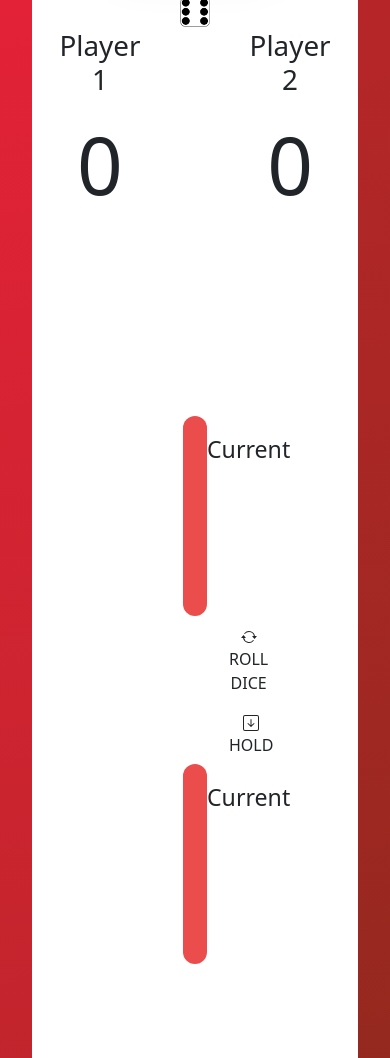
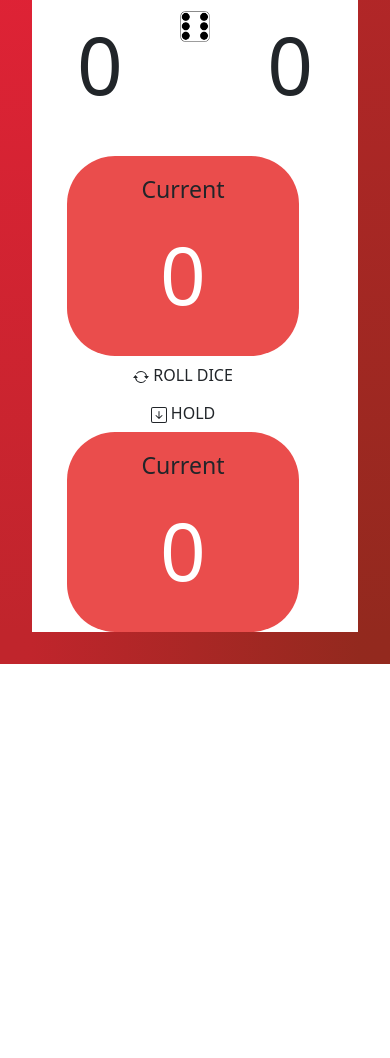
Before and after one commit to Blacklight059/Dices-games, a plain HTML site: page index.html in a window 390 px wide. Shown: the part 352-1410 px from the top of the page. After the commit the page ends 1016 px from the top, so only its background shows below. Drawn offline with nearby package versions, Linux system fonts and the light colour scheme.

Commit message:
responsive improvement

```diff
--- a/assets/css/style.css
+++ b/assets/css/style.css
@@ -15,7 +15,6 @@ body {
     justify-content: space-around;
     width: 70%;
     margin: auto;
-    padding: 50px;
     text-align: center;
 
 }
@@ -36,7 +35,8 @@ body {
 
 .play, .game {
     justify-content: space-around;
-    margin: 10rem;
+    align-items: center;
+    margin: auto;
 
 }
 
--- a/index.html
+++ b/index.html
@@ -42,13 +42,13 @@
             </div>
 
         </div>
-        <div class="row play">
-            <div class="row col-3 current1">
+        <div class="row container-fluid play">
+            <div class="row col-10 col-md-3 current1">
                 <h3 class="current mx-auto">Current</h3>
                 <span id="sum1">0</span>
             </div>
 
-            <div class="row col-2 mx-auto playButton">
+            <div class="row col-10 col-md-2 playButton">
                 <div class="rollDice">
                     <button type="button" class="btn" id="btnRoll" onClick="rollTheDice()">
                       <svg xmlns="http://www.w3.org/2000/svg" width="16" height="16" fill="currentColor" class="bi bi-arrow-repeat" viewBox="0 0 16 16">
@@ -64,7 +64,7 @@
                 </div>
             </div>
 
-            <div class="row col-3 current2">
+            <div class="row col-10 col-md-3 current2">
                 <h3 class="current mx-auto" >Current</h3>
                 <span id="sum2">0</span>
 
```
